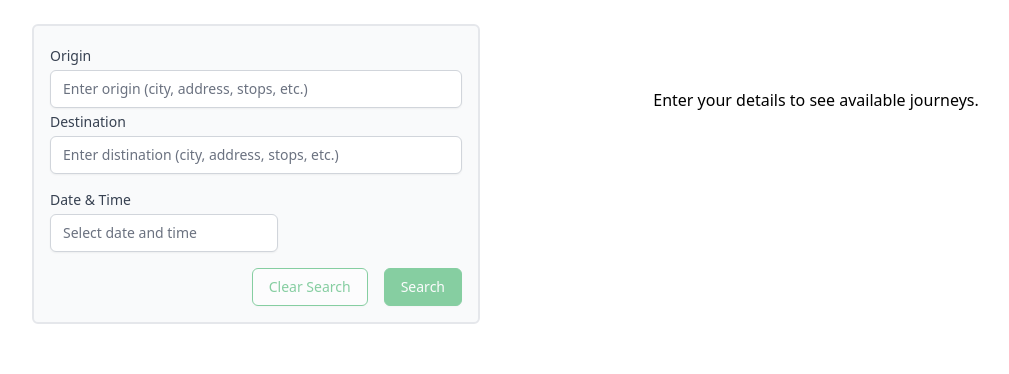
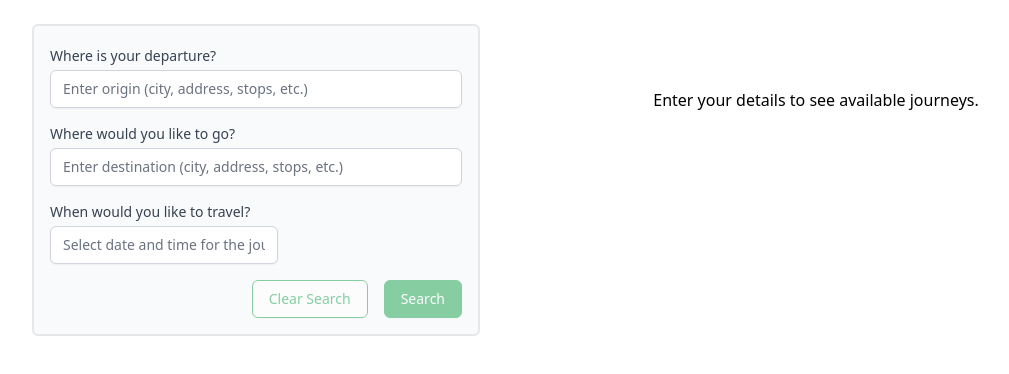
Before and after one commit to BrightSweetDream/bahn-trip-planner, a React (Create React App) app: page / in a window 1280 px wide. Shown: the top 374 px of the page, without its empty margins (56-1065 px from the left). Built offline with nearby package versions, Linux system fonts and the light colour scheme.

Commit message:
Change label

```diff
--- a/package.json
+++ b/package.json
@@ -49,7 +49,6 @@
   },
   "devDependencies": {
     "@tailwindcss/forms": "^0.5.3",
-    "@types/lodash.debounce": "^4.0.7",
     "@types/react-datepicker": "^4.8.0",
     "autoprefixer": "^10.4.13",
     "postcss": "^8.4.19",
--- a/src/components/forms/SearchJourneyForm.tsx
+++ b/src/components/forms/SearchJourneyForm.tsx
@@ -5,21 +5,13 @@ import React, {
   useMemo,
   useState,
 } from "react";
-import debounce from "lodash.debounce";
 import DatePicker from "react-datepicker";
 
 import { locationsApi } from "../../api";
 import SearchAutocompleteInput from "../shared/SearchAutocompleteInput";
 import { useJourneysContext } from "../../context/JourneysContext";
 import Button from "../shared/Button";
-
-const fetchLocations = async (query: string, callback: any) => {
-  const response = await locationsApi.search({ query });
-  callback(response.data);
-};
-const debouncedFetchLocations = debounce((query, callback) => {
-  fetchLocations(query, callback);
-}, 500);
+import useDebounce from "../../hooks/use-debounce";
 
 const SearchJourneyForm = () => {
   const { setParams, resetParams } = useJourneysContext();
@@ -28,28 +20,35 @@ const SearchJourneyForm = () => {
   const [selectedOrigin, setSelectedOrigin] = useState<any>(null);
   const [originQuery, setOriginQuery] = useState("");
   const [originResults, setOriginResults] = useState<any[]>([]);
+  const debouncedOriginQuery = useDebounce(originQuery);
 
   const [selectedDestination, setSelectedDestination] = useState<any>(null);
   const [destinationQuery, setDestinationQuery] = useState("");
   const [destinationResults, setDestinationResults] = useState<any[]>([]);
+  const debouncedDestinationQuery = useDebounce(destinationQuery);
+
+  const fetchLocations = useCallback(async (query: string) => {
+    const response = await locationsApi.search({ query });
+    return response.data;
+  }, []);
 
   useEffect(() => {
-    if (destinationQuery) {
-      debouncedFetchLocations(destinationQuery, (res: any) => {
-        setDestinationResults(res);
-      });
+    if (debouncedOriginQuery) {
+      fetchLocations(debouncedOriginQuery).then((data) =>
+        setOriginResults(data)
+      );
+    } else {
+      setOriginResults([]);
+    }
+
+    if (debouncedDestinationQuery) {
+      fetchLocations(debouncedDestinationQuery).then((data) =>
+        setDestinationResults(data)
+      );
     } else {
       setDestinationResults([]);
     }
-
-    if (originQuery) {
-      debouncedFetchLocations(originQuery, (res: any) => {
-        setOriginResults(res);
-      });
-    } else {
-      setOriginResults([]);
-    }
-  }, [destinationQuery, originQuery]);
+  }, [debouncedDestinationQuery, debouncedOriginQuery, fetchLocations]);
 
   const isSearchEnabled = useMemo(
     () =>
@@ -89,9 +88,8 @@ const SearchJourneyForm = () => {
       onSubmit={onSubmit}
       className="p-4 flex flex-col space-y-4 bg-gray-50 max-w-screen-sm md:max-w-md w-full rounded-md border-2"
     >
-      <div>
       <SearchAutocompleteInput
-          label="Origin"
+        label="Where is your departure?"
         items={originResults}
         selected={selectedOrigin}
         onQueryChange={setOriginQuery}
@@ -100,20 +98,20 @@ const SearchJourneyForm = () => {
       />
 
       <SearchAutocompleteInput
-          label="Destination"
+        label="Where would you like to go?"
         items={destinationResults}
         selected={selectedDestination}
         onQueryChange={setDestinationQuery}
         onItemSelect={(item) => setSelectedDestination(item)}
-          placeholder="Enter distination (city, address, stops, etc.)"
+        placeholder="Enter destination (city, address, stops, etc.)"
       />
-      </div>
+
       <div>
         <label
           htmlFor="datetime"
           className="block text-sm font-medium text-gray-700"
         >
-          Date & Time
+          When would you like to travel?
         </label>
         <DatePicker
           id="datetime"
@@ -122,7 +120,8 @@ const SearchJourneyForm = () => {
           selected={journeyDate}
           onChange={(date: Date) => setJourneyDate(date)}
           showTimeSelect
-          placeholderText="Select date and time"
+          dateFormat="Pp"
+          placeholderText="Select date and time for the journey"
         />
       </div>
 
```
Lines whose indentation alone changed are shown as unchanged.
